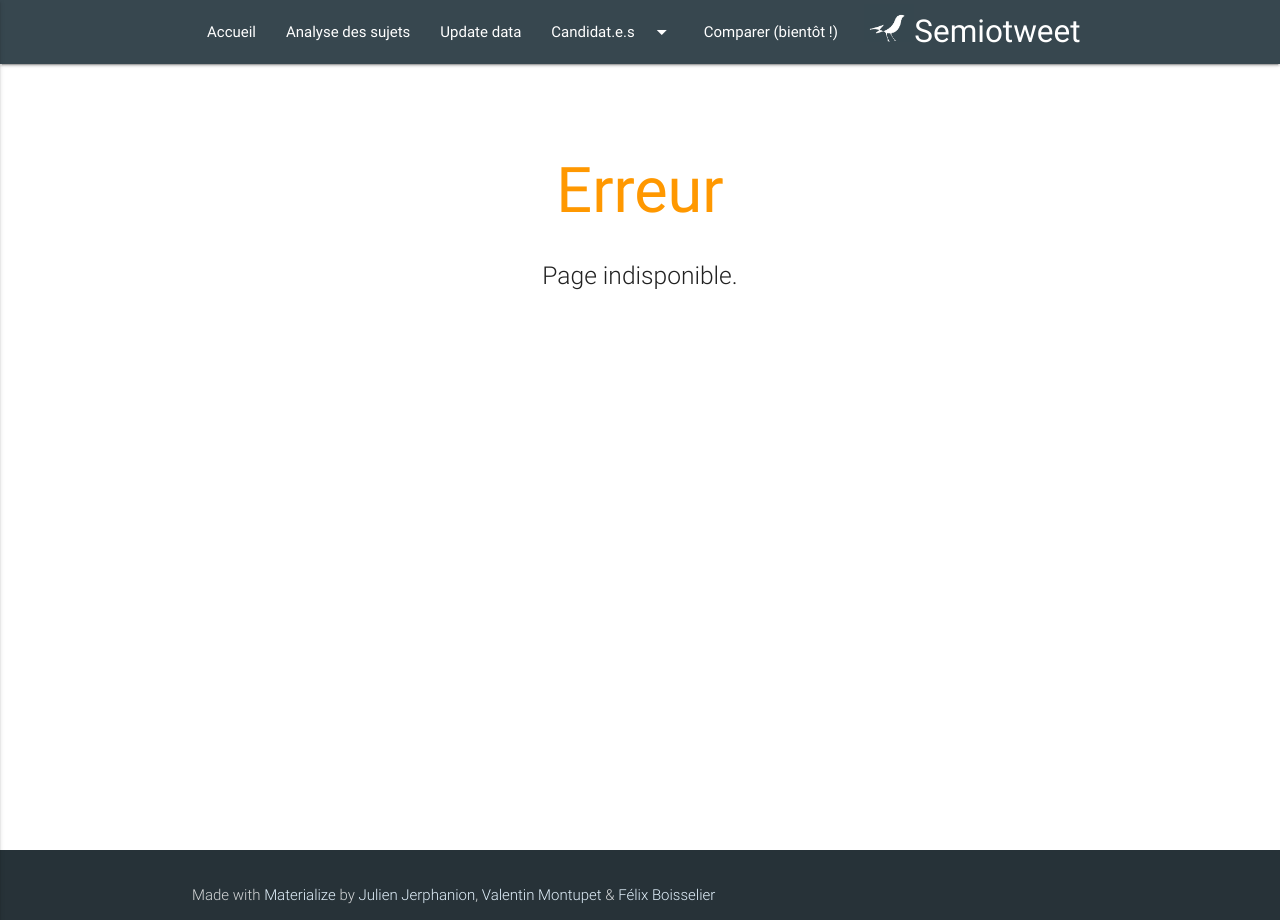
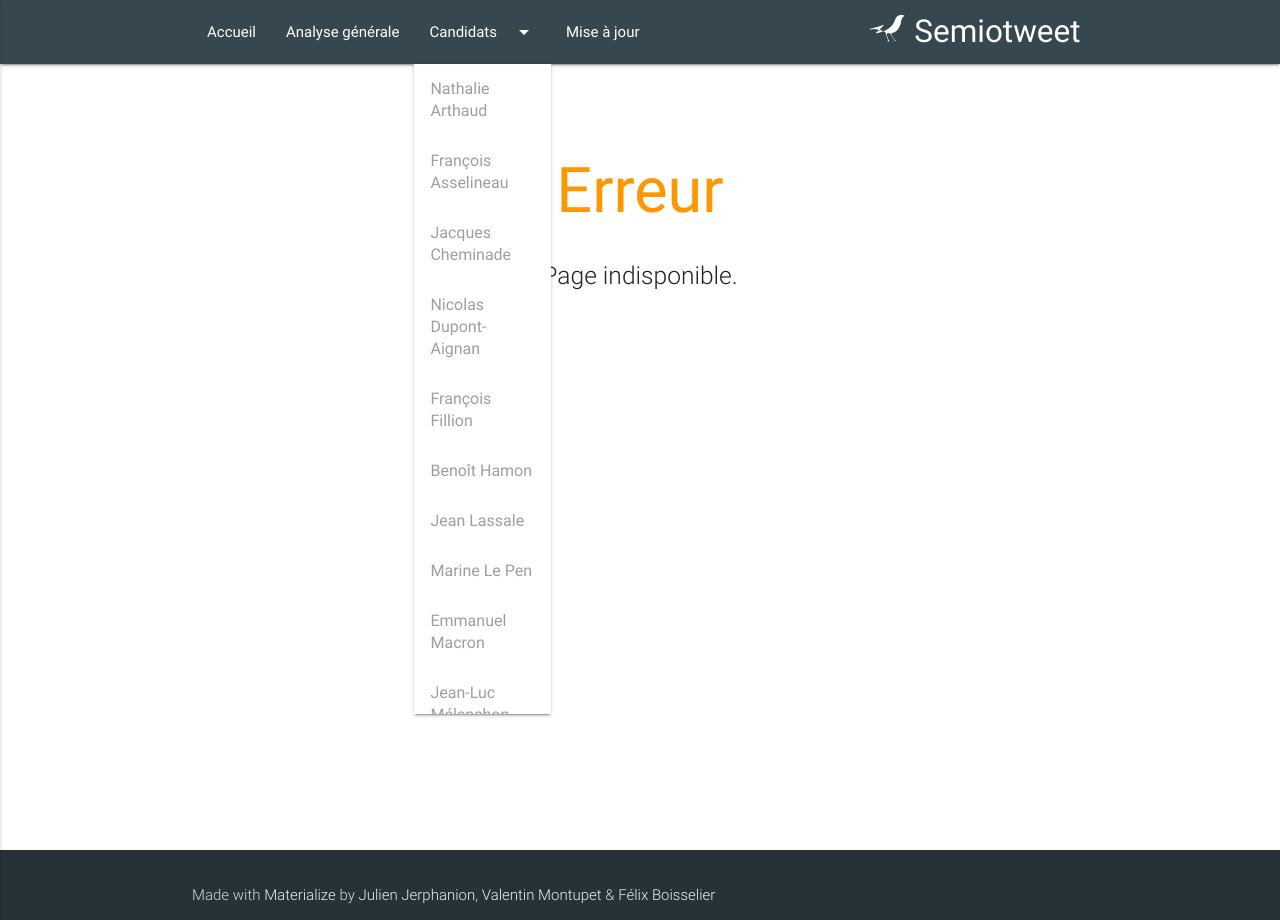
Before and after one commit to Frix-x/semiotweet, a Django app: page /displayInfo/1 in a window 1280 px wide, after a click that opens the changed part. Run offline with Django 3.2, Linux system fonts and the light colour scheme; parts of the project's set-up code (start-up, migrations or seed data) failed here and were passed over; some libraries are stand-ins or nearby versions.

Commit message:
fixed dropdown

```diff
--- a/viewer/templates/template.html
+++ b/viewer/templates/template.html
@@ -27,34 +27,48 @@
             <a href="#" data-activates="nav-mobile" class="button-collapse"><i class="material-icons">menu</i></a>
             <ul class="left hide-on-med-and-down">
                 <li><a href="/">Accueil</a></li>
-                <li><a href="/generalOverview/">Analyse des sujets</a></li>
-                <li><a href="/getData/">Update data</a></li>
-                <li><a class="dropdown-button" href="#!" data-activates="dropdown1">Candidat.e.s<i class="material-icons right">arrow_drop_down</i></a></li>
-                <li><a href="#">Comparer (bientôt !)</a></li>
+                <li><a href="/generalOverview/">Analyse générale</a></li>
+                <li><a class="dropdown-button" href="#!" data-activates="dropdown1" data-beloworigin="true">Candidats<i class="material-icons right">arrow_drop_down</i></a>
+                  <ul id="dropdown1" class="dropdown-content" style="width: 191px; position: absolute; top: 64px; left: 619.875px; opacity: 1; display: none;">
+                      <li><a class="grey-text darken-4"href="/displayInfo/n_arthaud">Nathalie Arthaud</a></li>
+                      <li><a class="grey-text darken-4"href="/displayInfo/UPR_Asselineau">François Asselineau</a></li>
+                      <li><a class="grey-text darken-4"href="/displayInfo/JCheminade">Jacques Cheminade</a></li>
+                      <li><a class="grey-text darken-4"href="/displayInfo/dupontaignan">Nicolas Dupont-Aignan</a></li>
+                      <li><a class="grey-text darken-4"href="/displayInfo/FrancoisFillon">François Fillion</a></li>
+                      <li><a class="grey-text darken-4"href="/displayInfo/benoithamon">Benoît Hamon</a></li>
+                      <li><a class="grey-text darken-4"href="/displayInfo/jeanlassalle">Jean Lassale</a></li>
+                      <li><a class="grey-text darken-4"href="/displayInfo/MLP_officiel">Marine Le Pen</a></li>
+                      <li><a class="grey-text darken-4"href="/displayInfo/EmmanuelMacron">Emmanuel Macron</a></li>
+                      <li><a class="grey-text darken-4"href="/displayInfo/JLMelenchon">Jean-Luc Mélenchon</a></li>
+                      <li><a class="grey-text darken-4"href="/displayInfo/PhilippePoutou">Philippe Poutou</a></li>
+                  </ul>
+                </li>
+                <li><a href="/getData/">Mise à jour</a></li>
             </ul>
         </div>
     </nav>
   </div>
-    <ul id="nav-mobile" class="side-nav">
-        <li><a href="/">Accueil</a></li>
-        <li><a href="/generalOverview/">Analyse des sujets</a></li>
-        <li><a href="/getData/"><span class="icon fa-twitter">Mise à jour</a></li>
-        <li><a class="dropdown-button" href="#!" data-activates="dropdown1">Candidat.e.s<i class="material-icons right">arrow_drop_down</i></a></li>
-        <li><a href="#">Comparer (bientôt !)</a></li>
-    </ul>
-    <ul id="dropdown1" class="dropdown-content blue-grey darken-3">
-        <li><a class="blue-text text-lighten-5"href="/displayInfo/n_arthaud">Nathalie Arthaud</a></li>
-        <li><a class="blue-text text-lighten-5"href="/displayInfo/UPR_Asselineau">François Asselineau</a></li>
-        <li><a class="blue-text text-lighten-5"href="/displayInfo/JCheminade">Jacques Cheminade</a></li>
-        <li><a class="blue-text text-lighten-5"href="/displayInfo/dupontaignan">Nicolas Dupont-Aignan</a></li>
-        <li><a class="blue-text text-lighten-5"href="/displayInfo/FrancoisFillon">François Fillion</a></li>
-        <li><a class="blue-text text-lighten-5"href="/displayInfo/benoithamon">Benoît Hamon</a></li>
-        <li><a class="blue-text text-lighten-5"href="/displayInfo/jeanlassalle">Jean Lassale</a></li>
-        <li><a class="blue-text text-lighten-5"href="/displayInfo/MLP_officiel">Marine Le Pen</a></li>
-        <li><a class="blue-text text-lighten-5"href="/displayInfo/EmmanuelMacron">Emmanuel Macron</a></li>
-        <li><a class="blue-text text-lighten-5"href="/displayInfo/JLMelenchon">Jean-Luc Mélenchon</a></li>
-        <li><a class="blue-text text-lighten-5"href="/displayInfo/PhilippePoutou">Philippe Poutou</a></li>
-    </ul>
+  <ul id="nav-mobile" class="side-nav">
+      <li><a href="/">Accueil</a></li>
+      <li><a href="/generalOverview/">Analyse générale</a></li>
+      <li><a href="/getData/"><span class="icon fa-twitter">Mise à jour</a></li>
+      <li><a class="dropdown-button" href="#!" data-activates="dropdown2">Candidats<i class="material-icons right">arrow_drop_down</i></a>
+        <ul id="dropdown2" class="dropdown-content">
+            <li><a class="grey-text darken-4"href="/displayInfo/n_arthaud">Nathalie Arthaud</a></li>
+            <li><a class="grey-text darken-4"href="/displayInfo/UPR_Asselineau">François Asselineau</a></li>
+            <li><a class="grey-text darken-4"href="/displayInfo/JCheminade">Jacques Cheminade</a></li>
+            <li><a class="grey-text darken-4"href="/displayInfo/dupontaignan">Nicolas Dupont-Aignan</a></li>
+            <li><a class="grey-text darken-4"href="/displayInfo/FrancoisFillon">François Fillion</a></li>
+            <li><a class="grey-text darken-4"href="/displayInfo/benoithamon">Benoît Hamon</a></li>
+            <li><a class="grey-text darken-4"href="/displayInfo/jeanlassalle">Jean Lassale</a></li>
+            <li><a class="grey-text darken-4"href="/displayInfo/MLP_officiel">Marine Le Pen</a></li>
+            <li><a class="grey-text darken-4"href="/displayInfo/EmmanuelMacron">Emmanuel Macron</a></li>
+            <li><a class="grey-text darken-4"href="/displayInfo/JLMelenchon">Jean-Luc Mélenchon</a></li>
+            <li><a class="grey-text darken-4"href="/displayInfo/PhilippePoutou">Philippe Poutou</a></li>
+        </ul>
+      </li>
+      <li><a href="/getData/">Mise à jour</a></li>
+  </ul>
 </header>
 
 <main>
@@ -76,8 +90,8 @@
     <script src="{% static "js/materialize.js" %}"></script>
     <script>
       $( document ).ready(function() {
+        $(".button-collapse").sideNav();
         $(".dropdown-button").dropdown();
-        $(".button-collapse").sideNav();
       });
     </script>
 
```
